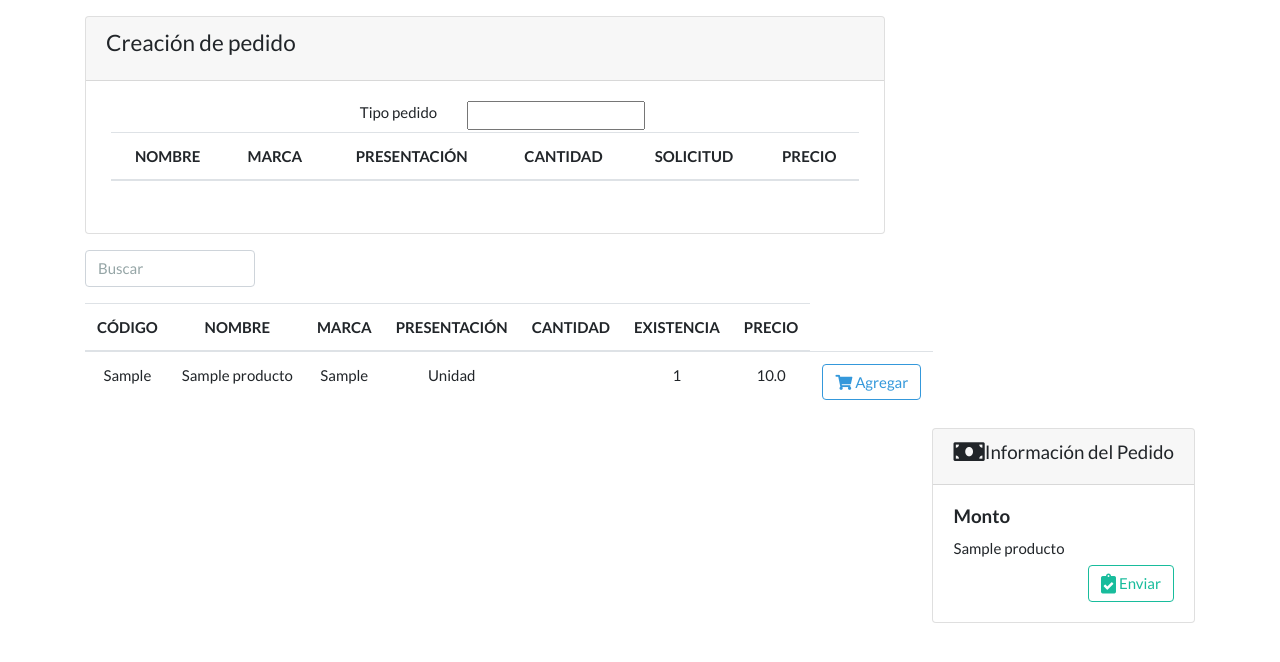
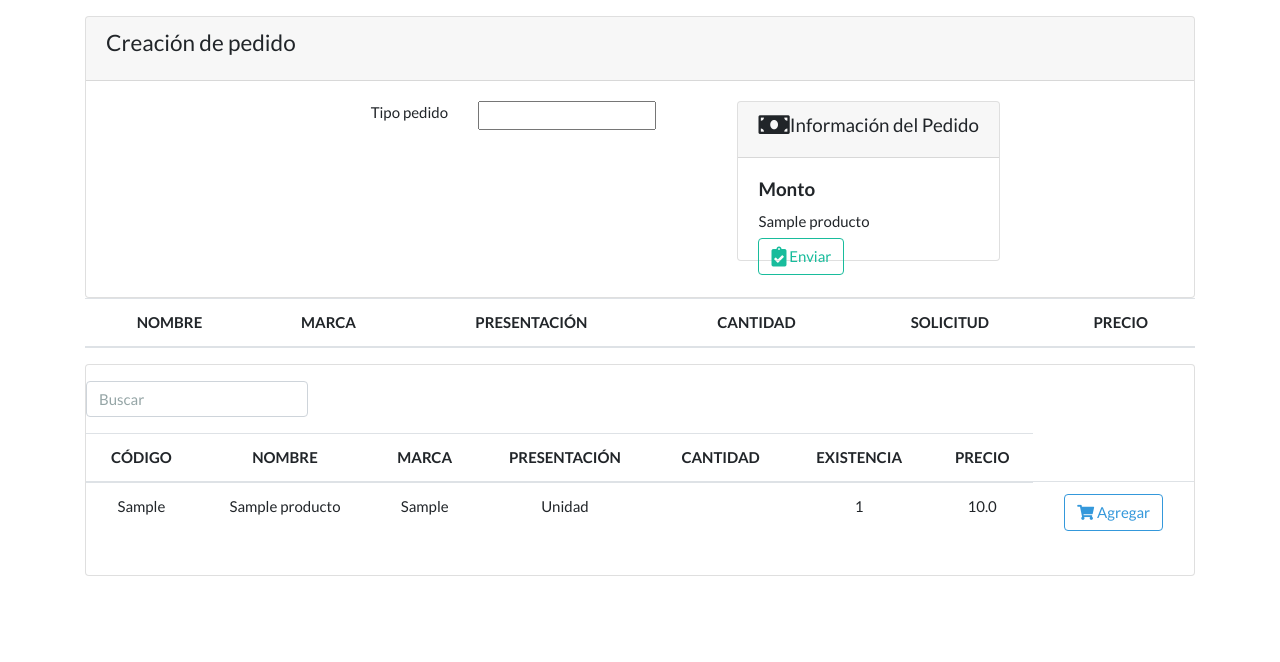
Before and after one commit to MakeGT/HospitalLasFlores, a Django app: template templates/inventario/pedido_create.html in a window 1280 px wide. Shown: the part 92-754 px from the top of the page. Run offline with Django 3.2, Linux system fonts and the light colour scheme; the template is opened without the code that fills it: values that come from a table or form of the project are taken from there, others are empty; tables that the repository leaves empty hold one stand-in row (values such as "Sample post"); form fields are guessed from the names that the template uses; lists and menus that the app fills with data are empty; parts of the project's set-up code (start-up, migrations or seed data) failed here and were passed over; some libraries are stand-ins or nearby versions.

Commit message:
DISEÑO CREACIÓN PEDIDO

```diff
--- a/apps/inventario/models.py
+++ b/apps/inventario/models.py
@@ -41,7 +41,7 @@ class Lotes(models.Model):
     ProductoId = models.ForeignKey('Productos', null=False, blank=False, related_name='lotes')
     Cantidad = models.IntegerField(null=True)
     Existencia = models.IntegerField(null = True)
-
+    FechaIngreso = models.DateField(auto_now=True)
     def publish(self):
         self.save()
 
@@ -63,7 +63,7 @@ class DetallePedidos(models.Model): #Pedidos de clientes
     Id = models.AutoField(primary_key=True)
     Cantidad = models.IntegerField(default=1)
     LoteId = models.ForeignKey('Lotes', null=False, blank=False)
-    PedidoId = models.ForeignKey('Pedidos', null=False, blank=False)
+    PedidoId = models.ForeignKey('Pedidos', null=True, blank=True)
     PrecioModificado = models.FloatField(null=True)
     Estados = (
         ('1', 'Activo'),
--- a/templates/inventario/pedido_create.html
+++ b/templates/inventario/pedido_create.html
@@ -8,8 +8,8 @@
 
 {% block content %}
 <div id="div_principal">
-  <div id= "div izq" style='float: left;'>
-  <div class="card" style="max-width: 50rem;">
+  <div id= "div izq" style='float: center;'>
+  <div class="card" style="max-width: 100%; float: center;">
       <div class="card-header">
         <h4 class="card-title">
           Creación de pedido
@@ -18,15 +18,35 @@
       <div class="card-body">
         <form action="" method="post" class="">
           {% csrf_token %}
-          <div class="row form-group justify-content-md-center">
+          <div class="row form-group justify-content-md-center" >
               <div class="col-md-2 text-right"><label for="{{form.Cantidad.auto_id}}">Tipo pedido</label></div>
-              <div class="col-md-3 text-left">
+              <div class="col-md-3 text-left" style="float: left;">
                   {{form.TipoPedido | add_class:"form-control"}}
+
+                </div>
+
+                <div id = "div_derecha" style='float: right;'>
+                    <div class="card " style="max-width: 50rem; max-height: 10rem;">
+                        <div class="card-header"><h5><i class="fa fa-money-bill fa-lg"></i>Información del Pedido</div>
+                        <div class="card-body">
+                          <h5 class="card-title"><b>Monto</b></h5>  <h6>{{producto.Nombre}}</h6>
+                          <div class="text-right"></div>
+                            <a class="btn btn-outline-success" href=#> <i class="fa fa-clipboard-check fa-lg"></i> Enviar</a>
+                          </div>
+                        </div>
+                        </div>
+                    </div>
+                </div>
+
+
+
+
           </div>
 
               <div class="col-m">
-              </div>
-              <table class = "table table-hover text-center" id="mytable" style="width:95%">
+
+
+              <table class = "table table-hover text-center" id="mytable" style="width:100%">
                   <thead>
                   <tr role="row">
                     <th scope = "col">NOMBRE</th>
@@ -40,17 +60,15 @@
                   <tbody>
                   </tbody>
               </table>
-          </div>
 
-        </form>
-      </div>
-  </div>
 
+
+                <div class="card">
                     <p>
+                    <table class = "table table-hover text-center" id="mytable" style="width:100%">
                         <div class="form-group" id="form1">
                             <input type="text" class="form-control pull-right" style="width:20%" id="search" placeholder="Buscar">
                         </div>
-      <table class = "table table-hover text-center" id="mytable" style="width:100%">
                       <thead>
                       <tr role="row">
                         <th scope = "col">CÓDIGO</th>
@@ -79,25 +97,28 @@
                               </div>
                               </td>
                         </tr>
-
                     {% endfor %}
                       </tbody>
                     </table>
                 </p>
               </div>
-<div id = "div_derecha" style='float: right;'>
-    <div class="card " style="max-width: 20rem;">
-        <div class="card-header"><h5><i class="fa fa-money-bill fa-lg"></i>Información del Pedido</div>
-        <div class="card-body">
-          <h5 class="card-title"><b>Monto</b></h5>  <h6>{{producto.Nombre}}</h6>
-          <div class="text-right">
-            <a class="btn btn-outline-success" href=#> <i class="fa fa-clipboard-check fa-lg"></i> Enviar</a>
-          </div>
-        </div>
+
+
           </div>
 
+
+        </form>
+
+
+
+
       </div>
+
+
+
   </div>
+
+
 
 {% endblock %}
 
```
Also changed, not shown: apps/inventario/views.py (+15 -1 lines), apps/inventario/migrations/0004_auto_20180719_1651.py (added), templates/inventario/detalle_create.html (added). Lines whose indentation alone changed are shown as unchanged.
